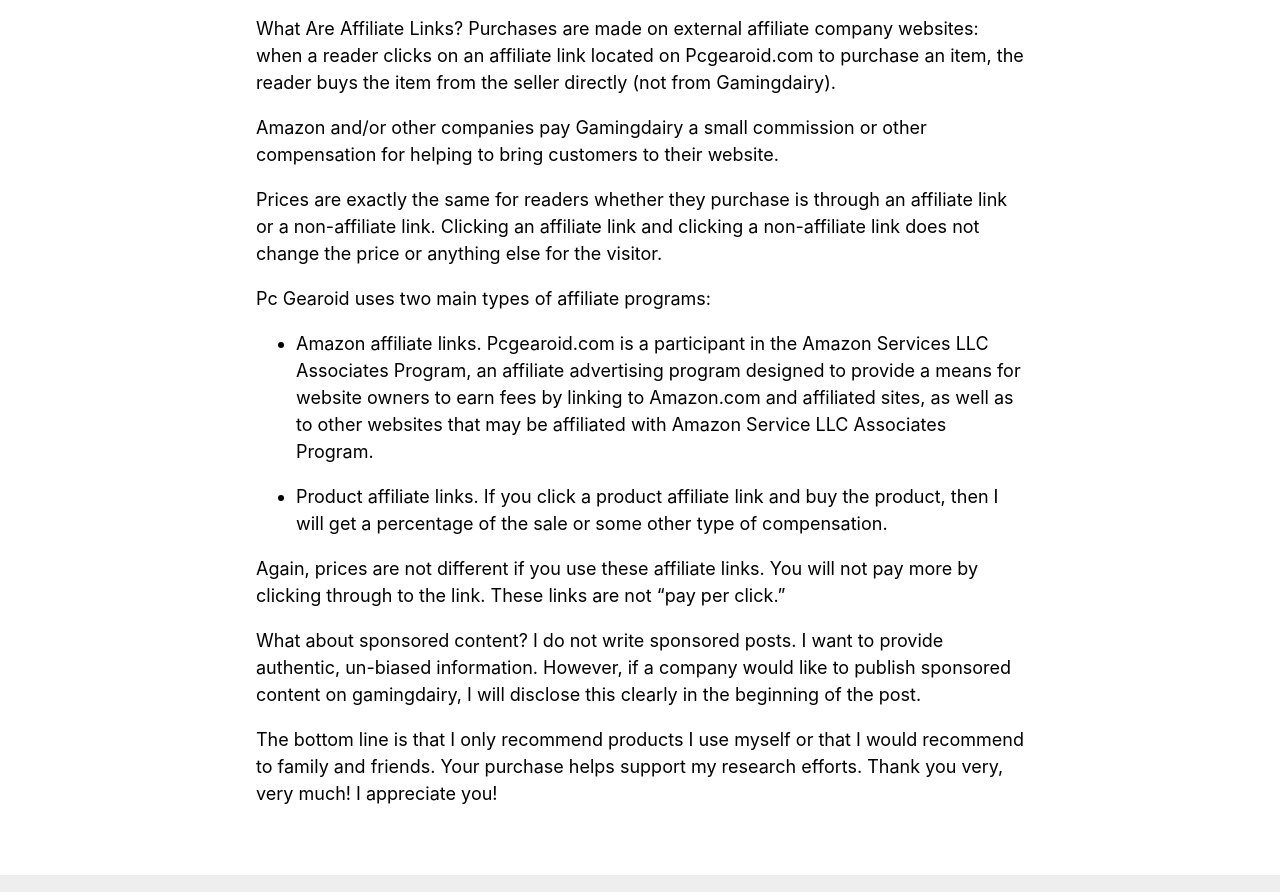
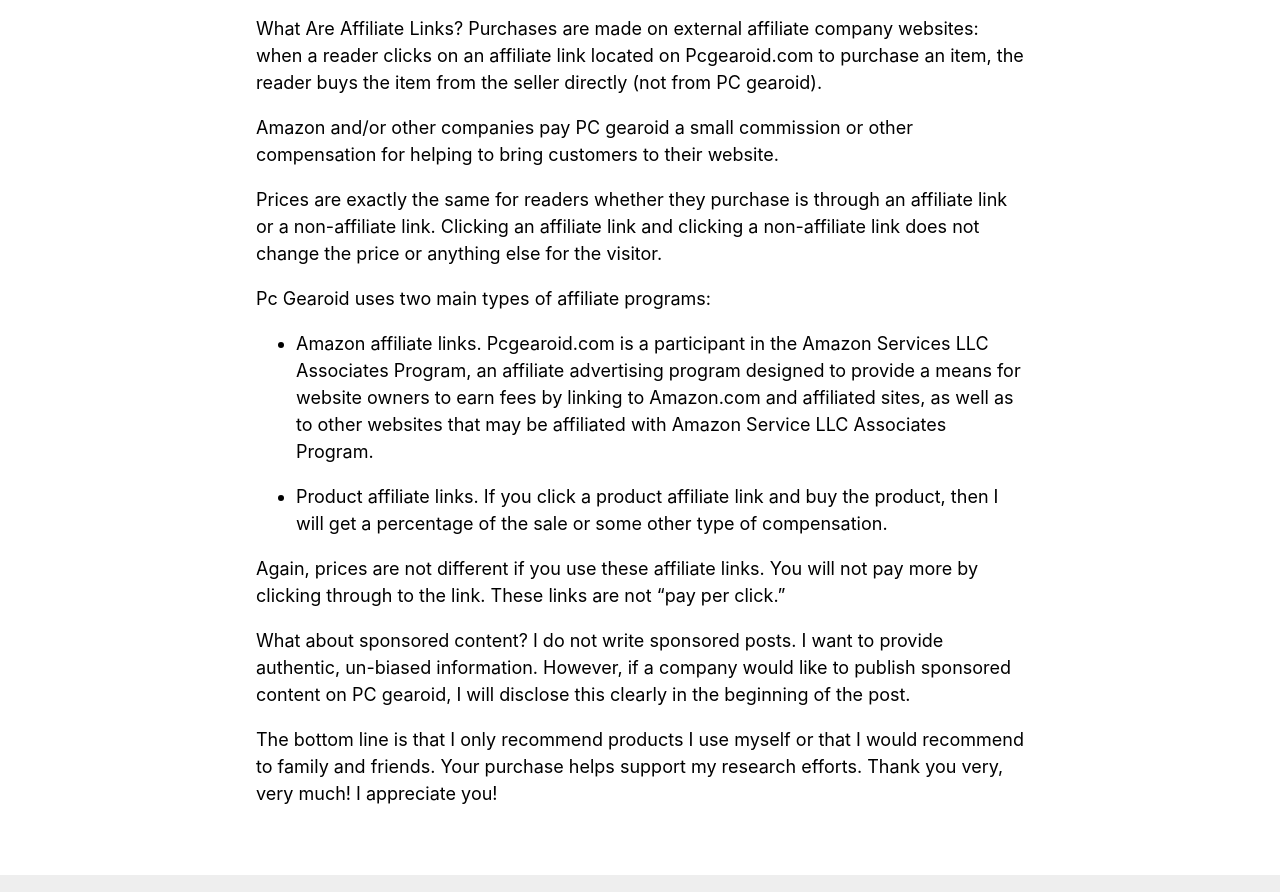
Before and after one commit to sameenhaider/Pcgearoid, a Gatsby site: page /affiliate-disclosure in a window 1280 px wide. Shown: the part 550-1442 px from the top of the page. Built offline with nearby package versions, Linux system fonts and the light colour scheme; Gatsby itself is replaced by a stand-in of ours; some packages are replaced by stand-ins of ours.

Commit message:
Update Affliate.md

```diff
--- a/src/content/pages/Affliate.md
+++ b/src/content/pages/Affliate.md
@@ -13,9 +13,9 @@
 Any/all of the links on Pcgearoid.com are affiliate links for which I receive a small compensation from sales of certain items.
 
 What Are Affiliate Links?
-Purchases are made on external affiliate company websites: when a reader clicks on an affiliate link located on Pcgearoid.com to purchase an item, the reader buys the item from the seller directly (not from Gamingdairy).
+Purchases are made on external affiliate company websites: when a reader clicks on an affiliate link located on Pcgearoid.com to purchase an item, the reader buys the item from the seller directly (not from PC gearoid).
 
-Amazon and/or other companies pay Gamingdairy a small commission or other compensation for helping to bring customers to their website.
+Amazon and/or other companies pay PC gearoid a small commission or other compensation for helping to bring customers to their website.
 
 Prices are exactly the same for readers whether they purchase is through an affiliate link or a non-affiliate link. Clicking an affiliate link and clicking a non-affiliate link does not change the price or anything else for the visitor.
 
@@ -30,7 +30,7 @@
 Again, prices are not different if you use these affiliate links. You will not pay more by clicking through to the link. These links are not “pay per click.”
 
 What about sponsored content?
-I do not write sponsored posts. I want to provide authentic, un-biased information. However, if a company would like to publish sponsored content on gamingdairy, I will disclose this clearly in the beginning of the post.
+I do not write sponsored posts. I want to provide authentic, un-biased information. However, if a company would like to publish sponsored content on PC gearoid, I will disclose this clearly in the beginning of the post.
 
 The bottom line is that I only recommend products I use myself or that I would recommend to family and friends.
 Your purchase helps support my research efforts. Thank you very, very much! I appreciate you!
```
